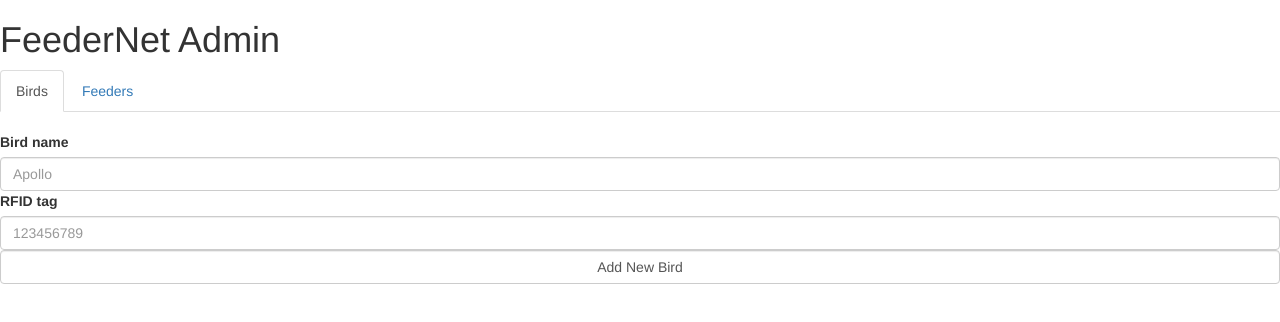
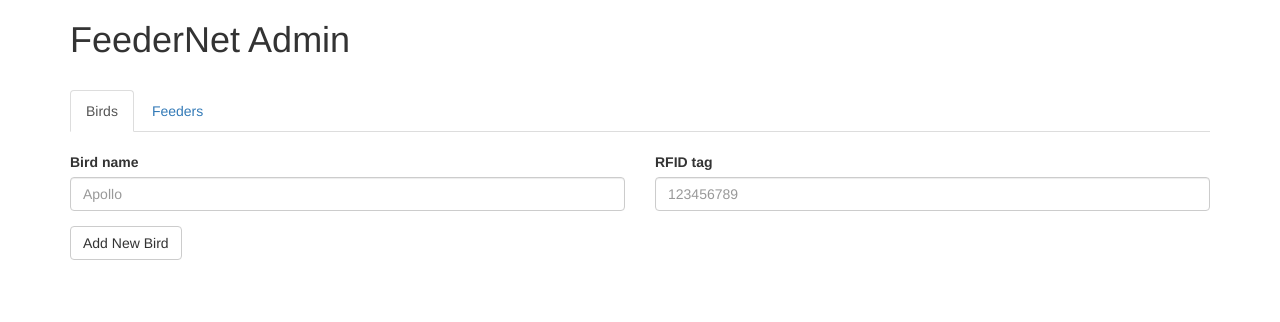
Before and after one commit to ivanmaeder/FeederNet, a React (Create React App) app in the folder admin-client/: page / in a window 1280 px wide. Shown: the top 322 px of the page. Built offline with nearby package versions, Linux system fonts and the light colour scheme; no server answers.

Commit message:
POST working for birds in admin-client

```diff
--- a/admin-client/src/App.js
+++ b/admin-client/src/App.js
@@ -20,8 +20,9 @@ class App extends Component {
 
   render() {
     return (
-      <div id="App">
+      <div id="App" className="container">
         <h1>FeederNet Admin</h1>
+        <br/>
         <Tabs
           activeKey={this.state.key}
           onSelect={this.handleSelect}
--- a/admin-client/src/views/bird-form.js
+++ b/admin-client/src/views/bird-form.js
@@ -1,25 +1,29 @@
 import React, { Component } from 'react';
-import { FormGroup, FormControl, ControlLabel, Button } from 'react-bootstrap';
+import { FormGroup, FormControl, ControlLabel, Button, Row, Col } from 'react-bootstrap';
 import axios from 'axios';
 
 class BirdForm extends Component {
   constructor(props, context) {
     super(props, context);
 
-    this.handleChange = this.handleChange.bind(this);
+    this.handleRfidChange = this.handleRfidChange.bind(this);
+    this.handleNameChange = this.handleNameChange.bind(this);
+    this.handleSubmit = this.handleSubmit.bind(this);
 
     this.state = {
       birdName: '',
       birdRfid: ''
-    }
+    };
   }
 
-  // Handle form change
-  handleChange(e) {
-    this.setState({
-      birdName: e.target.birdName,
-      birdRfid: e.target.birdRfid
-    });
+  // Handle form changes
+  handleRfidChange(e) {
+    console.log(e.target.value);
+    this.setState({ birdRfid: e.target.value });
+  }
+  handleNameChange(e) {
+    console.log(e.target.value);
+    this.setState({ birdName: e.target.value });
   }
 
   // Handle submit
@@ -46,29 +50,33 @@ class BirdForm extends Component {
   render() {
     return(
       <form>
-        <FormGroup
-          controlId="birdForm"
-        >
+        <Row>
+          <Col md={6}>
+            <FormGroup controlId="birdName">
               <ControlLabel>Bird name</ControlLabel>
               <FormControl
                 type="text"
                 value={this.state.birdName}
                 placeholder="Apollo"
-            onChange={this.handleChange}
+                onChange={this.handleNameChange}
                 />
+            </FormGroup>
+          </Col>
+          <Col md={6}>
+            <FormGroup controlId="birdRfid">
               <ControlLabel>RFID tag</ControlLabel>
               <FormControl
                 type="text"
                 value={this.state.birdRfid}
                 placeholder="123456789"
-            onChange={this.handleChange}
-          />
-          <FormControl
-            type="submit"
-            value="Add New Bird"
-            onChange={this.handleSubmit}
+                onChange={this.handleRfidChange}
               />
             </FormGroup>
+          </Col>
+        </Row>
+        <div className="form-row">
+          <Button type="submit" onClick={this.handleSubmit}>Add New Bird</Button>
+        </div>
       </form>
     );
   }
```
Lines whose indentation alone changed are shown as unchanged.
